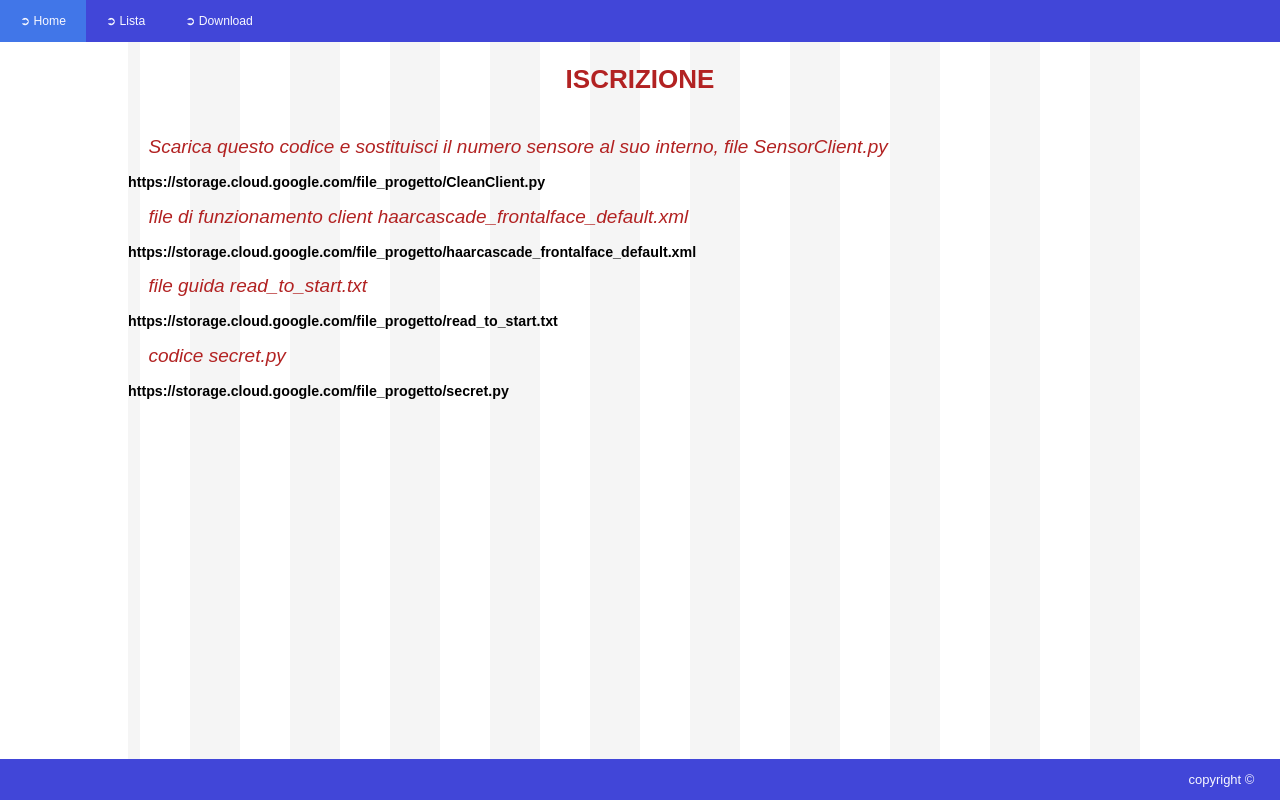
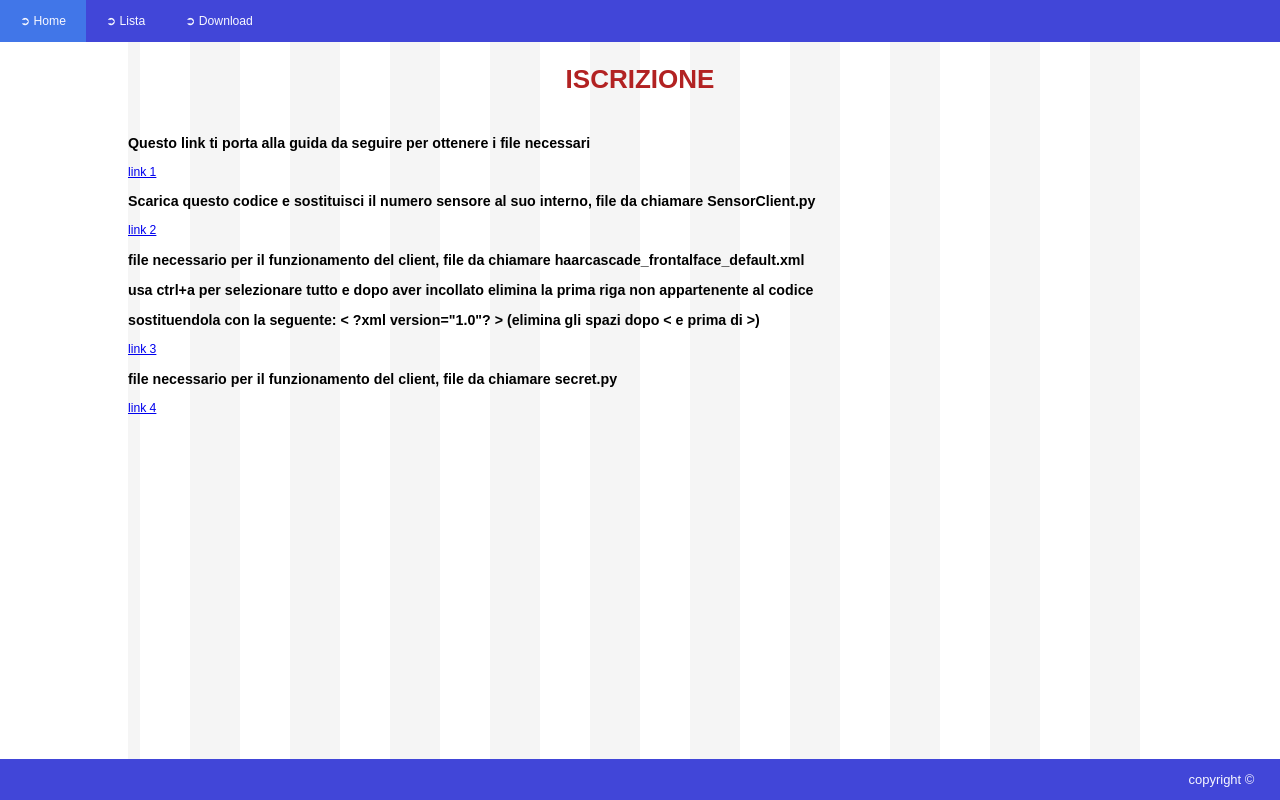
Before and after one commit to raffasavi/CCP-Bartilotti-Carazzato-Savino, a Flask app: template templates/download2.html in a window 1280 px wide. Run offline with Flask 2, Linux system fonts and the light colour scheme; the template is opened without the code that fills it, so the values that code supplies are empty.

Commit message:
versione finale con dowload e email

```diff
--- a/main.py
+++ b/main.py
@@ -60,18 +60,18 @@ def save_data(names):
 ###################################### EMAIL INTRUDER ##########################################
 ################################################################################################
 
-        if int(hour) >= 12 and int(value) >= 1 and int(sec) >= 54: #and sec >= 54:
+        if int(hour) >= 0 and int(value) >= 1 and int(sec) >= 54: #and sec >= 54:
 
             # and int(value) >= 1: // intanto prova orario + verifica se serve o no int
             #                      // invia una mail ogni volta che client invia un dato
             # if int(hour) >= 22 and int(hour) <6 and int(value) >= 1:
 
             ####funzione invio mail
-            server = smtplib.SMTP(host='smtp.gmail.com', port=587)
+            server = smtplib.SMTP(host='smtp.mail.yahoo.com', port=587)
             server.ehlo()
             server.starttls()
             # log
-            server.login('ccp.project.22@gmail.com', 'claudiocomputing1!')
+            server.login('ccp_project_22@yahoo.com', 'qcpahfktdbhdhlzo')
 
             # create msg AGGIUNGERE FORMAT CHE DICE QUALE SENSOR HA VISTO L'INTRUSO
             subject = 'SICUREZZA NEGOZIO'
@@ -87,7 +87,15 @@ def save_data(names):
             # struttura
             message = f'Subject: {subject}\n\n{body}'
             # invio e chiudo comunicazione
-            server.sendmail('ccp.project.22@gmail.com', 'ccp.project.22@gmail.com', message)
+            #ricerca destinatario
+            sensor = int(names[-1:])
+
+            for doc in db.collection("registrati").stream():
+                x = doc.to_dict()
+                if x['sensor'] == sensor:
+                    destinatario = x['email']
+
+            server.sendmail('ccp_project_22@yahoo.com', destinatario, message)
             server.quit()
             ####
         ######
--- a/templates/download2.html
+++ b/templates/download2.html
@@ -17,14 +17,16 @@
 		<h1 class="h1">ISCRIZIONE</h1>
 		<div class="scroller">
 			<h3>{{ dati }}</h3>
-			<h2>Scarica questo codice e sostituisci il numero sensore al suo interno, file SensorClient.py</h2>
-			<h3>https://storage.cloud.google.com/file_progetto/CleanClient.py</h3>
-			<h2>file di funzionamento client haarcascade_frontalface_default.xml</h2>
-			<h3>https://storage.cloud.google.com/file_progetto/haarcascade_frontalface_default.xml</h3>
-			<h2>file guida read_to_start.txt</h2>
-			<h3>https://storage.cloud.google.com/file_progetto/read_to_start.txt</h3>
-			<h2>codice secret.py</h2>
-			<h3>https://storage.cloud.google.com/file_progetto/secret.py</h3>
+			<h3>Questo link ti porta alla guida da seguire per ottenere i file necessari</h3>
+			<a href="https://storage.cloud.google.com/file_progetto/read_to_start.txt">link 1</a>
+			<h3>Scarica questo codice e sostituisci il numero sensore al suo interno, file da chiamare SensorClient.py</h3>
+			<a href="https://storage.cloud.google.com/file_progetto/CleanClient.py">link 2</a>
+			<h3>file necessario per il funzionamento del client, file da chiamare haarcascade_frontalface_default.xml</h3>
+			<h3>usa ctrl+a per selezionare tutto e dopo aver incollato elimina la prima riga non appartenente al codice</h3>
+			<h3>sostituendola con la seguente: < ?xml version="1.0"? >   (elimina gli spazi dopo < e prima di >)    </h3>
+			<a href="https://storage.cloud.google.com/file_progetto/haarcascade_frontalface_default.xml">link 3</a>
+			<h3>file necessario per il funzionamento del client, file da chiamare secret.py</h3>
+			<a href="https://storage.cloud.google.com/file_progetto/secret.py">link 4</a>
 		</div>
 		<div class="footer">
 			<p>copyright &#169 </p>
```
